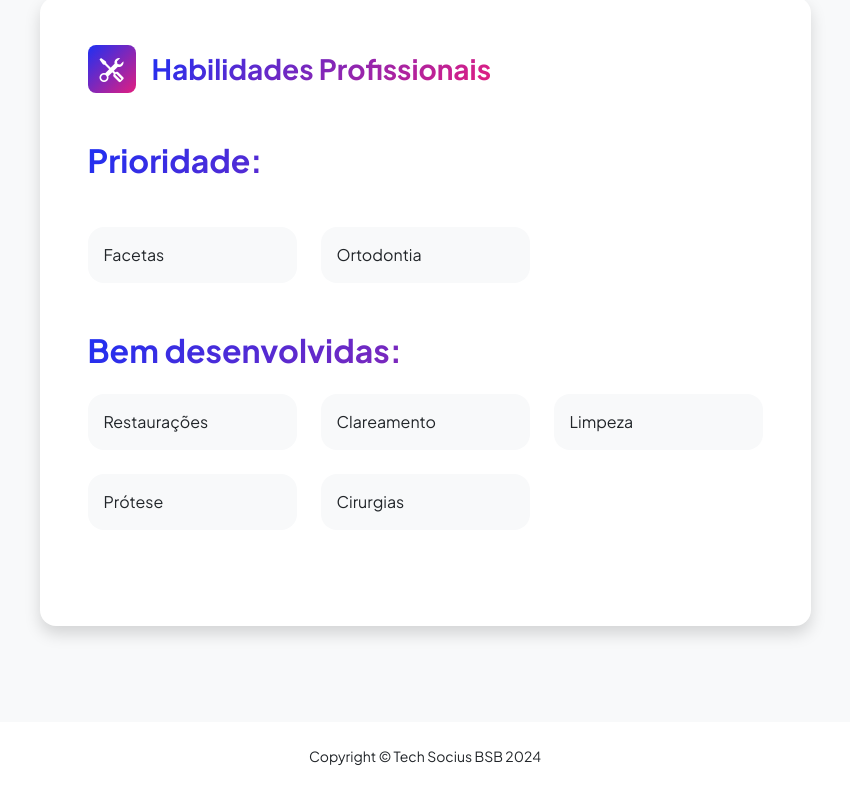
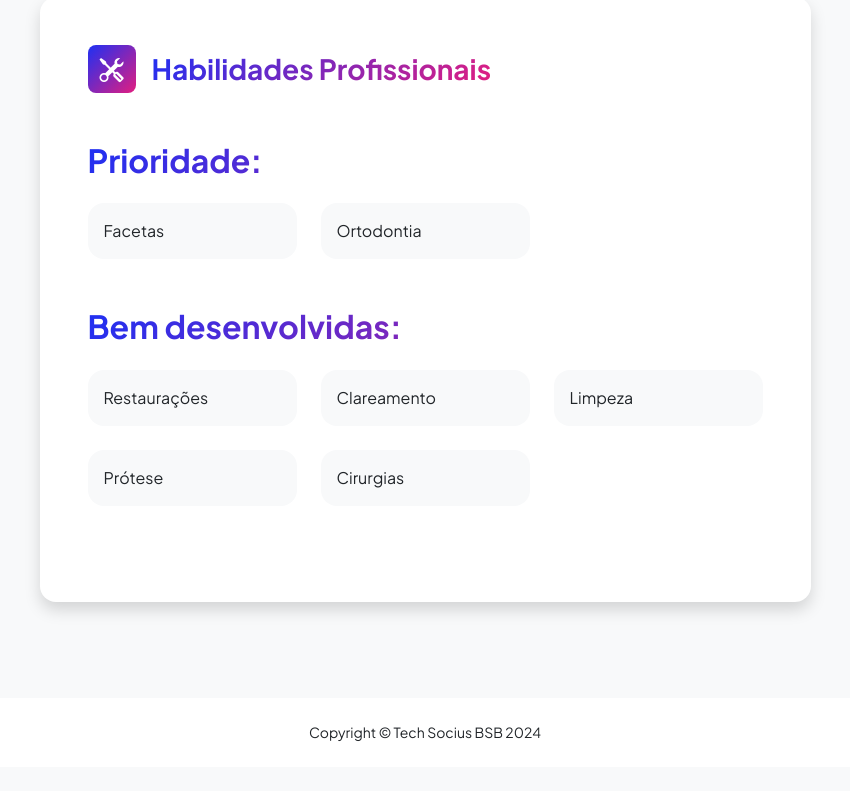
Before and after one commit to rabelojp/kamilla_oficial, a plain HTML site: page resume.html in a window 1280 px wide. Shown: the part 4140-4931 px from the top of the page, without its empty margins (215-1065 px from the left). After the commit the page ends 4907 px from the top, so only its background shows below. Drawn offline with nearby package versions, Linux system fonts and the light colour scheme.

Commit message:
v1.2.1 (mudança mínima)

```diff
--- a/resume.html
+++ b/resume.html
@@ -225,7 +225,7 @@
 
                                         <div class="mt-5"><h2 class="text-gradient fw-bolder mt-4 mb-4">Prioridade:</h2></div>
 
-                                        <div class="row row-cols-1 row-cols-md-3 mt-5 mb-md-0">
+                                        <div class="row row-cols-1 row-cols-md-3 mt-4 mb-md-0">
                                             <div class="col mb-4 mb-md-0"><div class="d-flex align-items-center bg-light rounded-4 p-3 h-100">Facetas</div></div>
                                             <div class="col mb-4 mb-md-0"><div class="d-flex align-items-center bg-light rounded-4 p-3 h-100">Ortodontia</div></div>
                                         </div>
```
